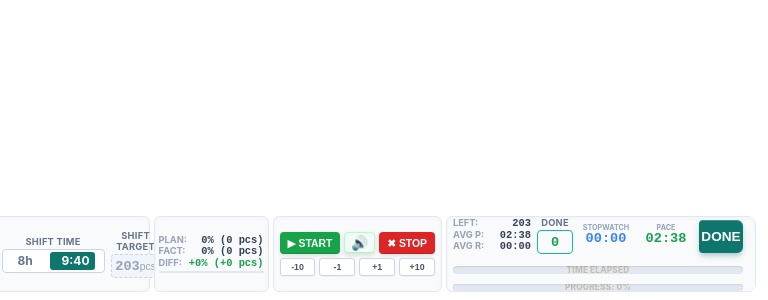
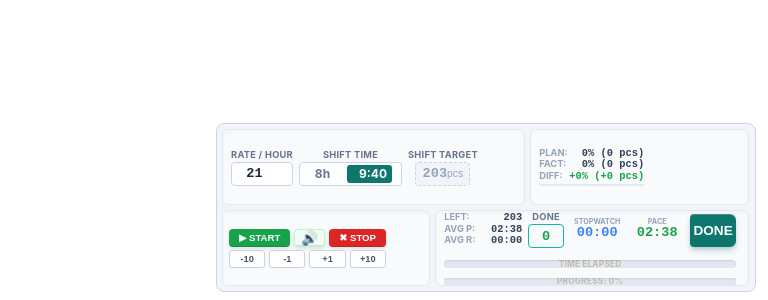
Before and after one commit to agr555/counter-app, a Next.js app: page / in a window 768 px wide. Shown: the part 500-800 px from the top of the page. Built offline with nearby package versions, Linux system fonts and the light colour scheme.

Commit message:
adaptive new3

```diff
--- a/app/widget.module.css
+++ b/app/widget.module.css
@@ -448,6 +448,10 @@
    ПОЛНАЯ ИСПРАВЛЕННАЯ АДАПТИВНОСТЬ (СТРОГО ОДИН РЯД НА 600px БЕЗ ДЫР И СЖАТИЯ)
    ========================================================================== */
 
+/* ==========================================================================
+   ПОЛНАЯ ИСПРАВЛЕННАЯ АДАПТИВНОСТЬ (ЗАЩИТА ОТ УРЕЗАНИЯ НА 840px)
+   ========================================================================== */
+
    .configGrid {
     display: flex;
     align-items: center;
@@ -483,153 +487,94 @@
     }
   }
 
-  /* СТУПЕНЬ 2: Точка "600" (работает от 980px до 541px) — ИДЕАЛЬНЫЙ БЛОК 4 + ИСПРАВЛЕНИЕ ЛЕВОЙ ЧАСТИ */
-  @media (max-width: 980px) and (min-width: 541px) {
+  /* СТУПЕНЬ 2: Точка "840" (работает от 1100px до 621px) — ДВА РЯДА БЕЗ УРЕЗАНИЯ КОНТЕНТА */
+  @media (max-width: 1100px) and (min-width: 621px) {
     .widgetContainer {
       transform: scale(1);
       display: flex;
       flex-direction: row;
-      flex-wrap: nowrap;    /* КАТЕГОРИЧЕСКИ ЗАПРЕЩАЕМ ПЕРЕНОС: все 4 блока стоят в одну линию */
-      height: 76px;         /* Фиксированная высота всего виджета — защита от урезания */
-      max-width: max-content;
-      gap: 4px;             /* Минимальный зазор, полностью убирает дыру */
-      padding: 0;
-      background-color: transparent;
-      border: none;
-      align-items: center;
+      flex-wrap: wrap;       /* ИСПРАВЛЕНИЕ: Разрешаем перенос на 2 ряда, чтобы на 840px ничего не резалось! */
+      height: auto;          /* Высота подстраивается автоматически под два ряда */
+      max-width: 540px;      /* Жестко зажимаем ширину, чтобы блоки разбились ровно 2 на 2 */
+      gap: 5px;
+      padding: 5px;
+      background-color: #f1f5f9;
+      border: 1px solid #cbd5e1;
+      justify-content: flex-start;
     }
 
     .concaveBlock {
-      height: 100%;
+      height: 76px;          /* Фиксируем высоту каждого ряда, защищая кнопки от урезания */
       box-sizing: border-box;
-      padding: 0 6px;
-      flex: 0 1 auto;
+      padding: 0 8px;
+      flex: none !important;
     }
 
-    /* --- ИДЕАЛЬНЫЙ БЛОК 4 (ЖЕСТКО ФИКСИРОВАН, НЕ ТРОГАЕМ ЕГО) --- */
-    .widgetContainer > .concaveBlock:nth-child(4) {
-      flex: 0 0 310px !important;
-      min-width: 310px !important;
-      width: 310px !important;
+    /* РЯД 1: Настройки и План-Факт */
+    .blockConfig {
+      width: calc(58% - 3px) !important; /* Отдаем настройкам больше места, чтобы влезло "9:40" */
+    }
+    .widgetContainer > .concaveBlock:nth-child(2) {
+      width: calc(42% - 3px) !important;
     }
 
-    /* --- ИСПРАВЛЕНИЕ ЛЕВОЙ ЧАСТИ (КНОПКИ И НАСТРОЙКИ) --- */
-
-    /* Блок 1 (Настройки): делаем компактнее по ширине за счет убранного слова Shift */
-    .blockConfig {
-      max-width: 215px;
-      min-width: 205px;
-      gap: 5px;
+    /* РЯД 2: Кнопки START/STOP и Идеальный Блок 4 (Таймеры) */
+    .blockControls {
+      width: calc(40% - 3px) !important; /* Управлению возвращаем полную ширину и высоту */
+      order: 3;
+    }
+    .widgetContainer > .concaveBlock:nth-child(4) {
+      width: calc(60% - 3px) !important; /* Блок 4 зафиксирован и встает ровно справа внизу */
+      order: 4;
     }
 
-    /* Поля ввода и Target внутри Блока 1 */
-    .blockConfig .inputNumberWide { width: 54px; height: 24px; font-size: 0.85rem; }
-    .blockConfig .targetDisplayDisabled { width: 50px; height: 24px; font-size: 0.85rem; }
-
-    /* ИСПРАВЛЕНИЕ РАДИОКНОПОК 9:40: возвращаем оригинальный размер, чтобы текст не резался */
-    .blockConfig .toggleContainer {
-      height: 24px;
-      min-width: 94px;
-    }
-    .blockConfig .radioLabel {
-      font-size: 0.75rem;
-      width: 45px;
-    }
-    .blockConfig .slider {
-      width: 45px;
-      height: calc(100% - 4px);
-    }
-    .blockConfig .radioInput[value="9h40m"]:checked ~ .slider {
-      transform: translateX(45px) !important;
-    }
-
-    /* Блок 2 (План/Факт/Дифф): ужимаем, чтобы освободить место кнопкам */
-    .widgetContainer > .concaveBlock:nth-child(2) {
-      min-width: 105px;
-      max-width: 115px;
-      padding: 0 4px;
-    }
-
-    /* ИСПРАВЛЕНИЕ КНОПОК START/STOP (Блок 3): возвращаем высоту, убираем урезание текста */
-    .blockControls {
-      min-width: 165px;
-      max-width: 175px;
-      padding: 0 6px;
-    }
-
-    .blockControls .controlAndAdjustColumn {
-      gap: 4px; /* Даем вертикальный отступ между рядами кнопок */
-      height: 100%;
-      justify-content: center;
-    }
-
-    .blockControls .gridRow {
-      height: 22px; /* Увеличили высоту ряда для кнопок START/STOP */
-    }
-
-    .blockControls .gridRowFullWidth {
-      height: 18px; /* Высота ряда для мелких корректировок */
-    }
-
-    .blockControls .shadowBtn {
-      height: 22px; /* Кнопки START, BEEP, STOP теперь высокие, текст влезает полностью */
-      font-size: 0.65rem; /* Четкий читаемый шрифт */
-      padding: 0 8px;
-    }
-
-    .blockControls .adjBtnWide {
-      height: 18px; /* Корректировки -10... остаются компактными снизу */
-      font-size: 0.55rem;
-    }
+    /* Восстанавливаем оригинальные размеры инпутов и ползунков для Ряда 1 */
+    .blockConfig .toggleContainer { height: 24px; min-width: 94px; }
+    .blockConfig .radioLabel { font-size: 0.75rem; width: 45px; }
+    .blockConfig .slider { width: 45px; height: calc(100% - 4px); }
+    .blockConfig .radioInput[value="9h40m"]:checked ~ .slider { transform: translateX(45px) !important; }
   }
 
-  /* СТУПЕНЬ 3: Мобильные телефоны (меньше 540px) — складываем в 2 компактных ряда, скрывая Блок 2 */
-  @media (max-width: 540px) {
+  /* СТУПЕНЬ 3: Мобильные телефоны (меньше 620px) — скрываем Блок 2, уходим в чистый резиновый Flex */
+  @media (max-width: 620px) {
     .widgetContainer > .concaveBlock:nth-child(2) {
       display: none !important;
     }
 
     .widgetContainer {
-      display: grid;
-      grid-template-columns: 145px 1fr; /* Левая колонка: Управление, Правая: Настройки */
-      grid-template-rows: auto auto;
-      max-width: 340px;
-      width: 340px;
+      display: flex;
+      flex-direction: row;
+      flex-wrap: wrap;
+      max-width: 350px;
+      width: 350px;
       height: auto;
       gap: 4px;
       padding: 4px;
       background-color: #f1f5f9;
       border: 1px solid #cbd5e1;
-      transform: scale(1);
-      transform-origin: bottom right;
+      justify-content: space-between;
     }
 
     .concaveBlock {
       box-sizing: border-box;
       height: 76px;
+      flex: none !important;
     }
 
-    /* Блок управления (START) — Слева */
+    /* РЯД 1, СЛЕВА: Блок управления (START/STOP) — чистый резиновый процент */
     .blockControls {
-      grid-column: 1;
-      grid-row: 1;
-      width: 172px !important;
-      transform: scale(0.84);
-      transform-origin: left center;
-      margin-right: -27px;
+      order: 1;
+      width: calc(52% - 2px) !important;
     }
 
-    /* Блок настроек — Справа в два ряда */
+    /* РЯД 1, СПРАВА: Блок настроек в два ряда — чистый резиновый процент */
     .blockConfig {
-      grid-column: 2;
-      grid-row: 1;
-      width: 122% !important;
-      transform: scale(0.82);
-      transform-origin: right center;
+      order: 2;
+      width: calc(48% - 2px) !important;
       padding: 4px 6px;
     }
 
-    /* Внутренняя сетка Блока 1 на мобильном */
+    /* Внутренняя сетка инпутов */
     .blockConfig .configGrid {
       display: grid;
       grid-template-columns: 1fr 1fr;
@@ -638,6 +583,8 @@
       column-gap: 4px;
       align-items: center;
       justify-content: center;
+      width: 100%;
+      height: 100%;
     }
 
     .cfgRate   { grid-column: 1; grid-row: 1; }
@@ -654,10 +601,9 @@
       width: 100%;
     }
 
-    /* Блок таймеров и DONE — Нижний длинный этаж */
+    /* РЯД 2: Блок таймеров и DONE — на всю ширину нижнего этажа */
     .widgetContainer > .concaveBlock:nth-child(4) {
-      grid-column: span 2;
-      grid-row: 2;
+      order: 3;
       width: 100% !important;
     }
   }
```
